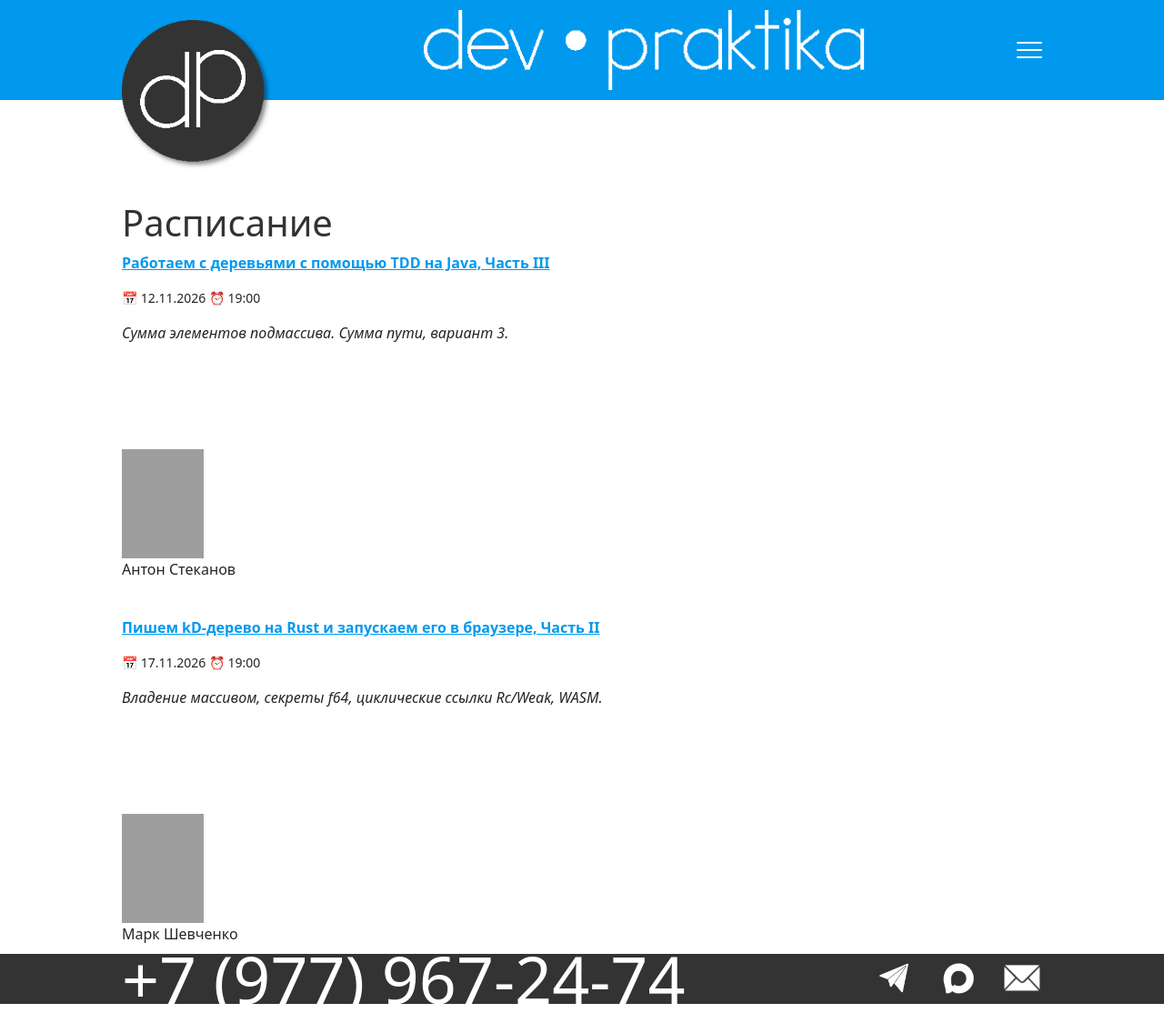
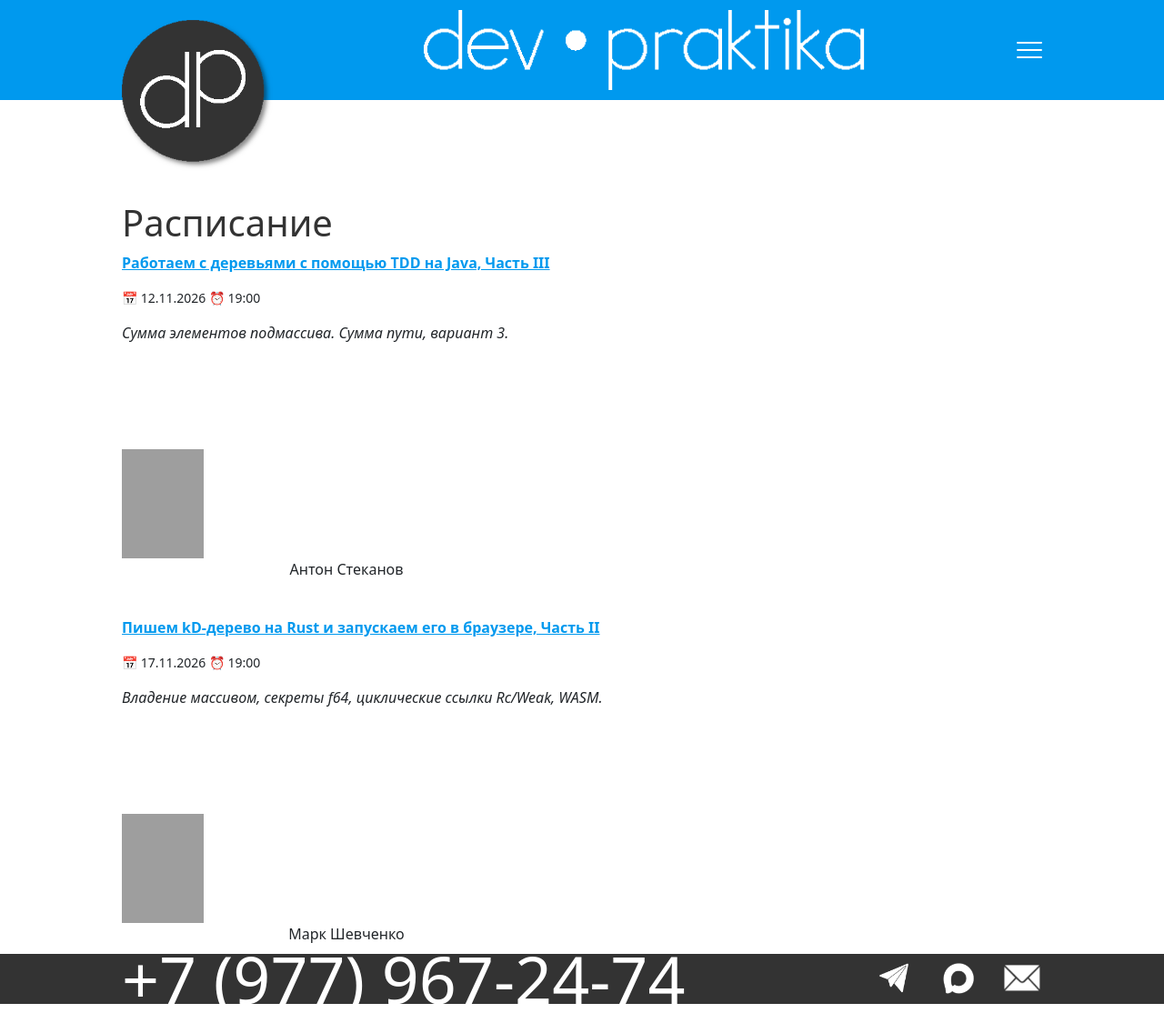
Before and after one commit to devpraktika-ru/devpraktika-ru.github.io, a Jekyll site: the page built from schedule/index.md, in a window 1280 px wide. Shown: the whole page at 91% size. Built offline with Jekyll 4.4.1, drawn with Linux system fonts in a browser that asks for light colours; grey boxes are pictures that could not be loaded.

Commit message:
Поменял внешний вид имён

```diff
--- a/_includes/events.html
+++ b/_includes/events.html
@@ -10,9 +10,9 @@
     <div class="row">
       {% for educator_slug in event.educators %}
         {% assign educator = site.educators | where: "slug", educator_slug | first %}
-        <div class="col">
+        <div class="col-6">
           <img src="{{ educator.thumbnail }}" alt="{{ educator.title }}" width="90" height="120">
-          <p>{{ educator.title }}</p>
+          <p class="text-center">{{ educator.title }}</p>
         </div>
       {% endfor %}
     </div>
```
